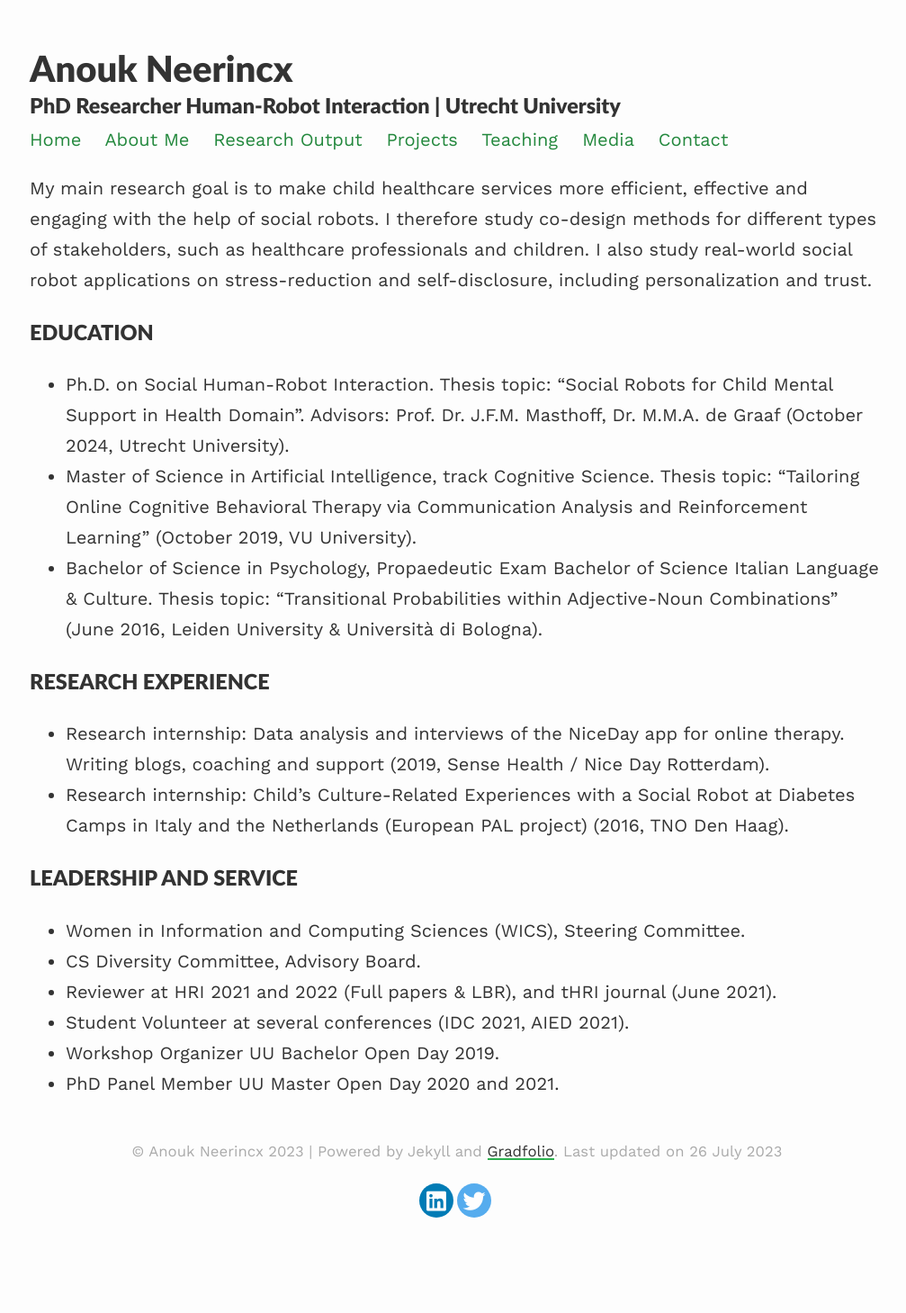
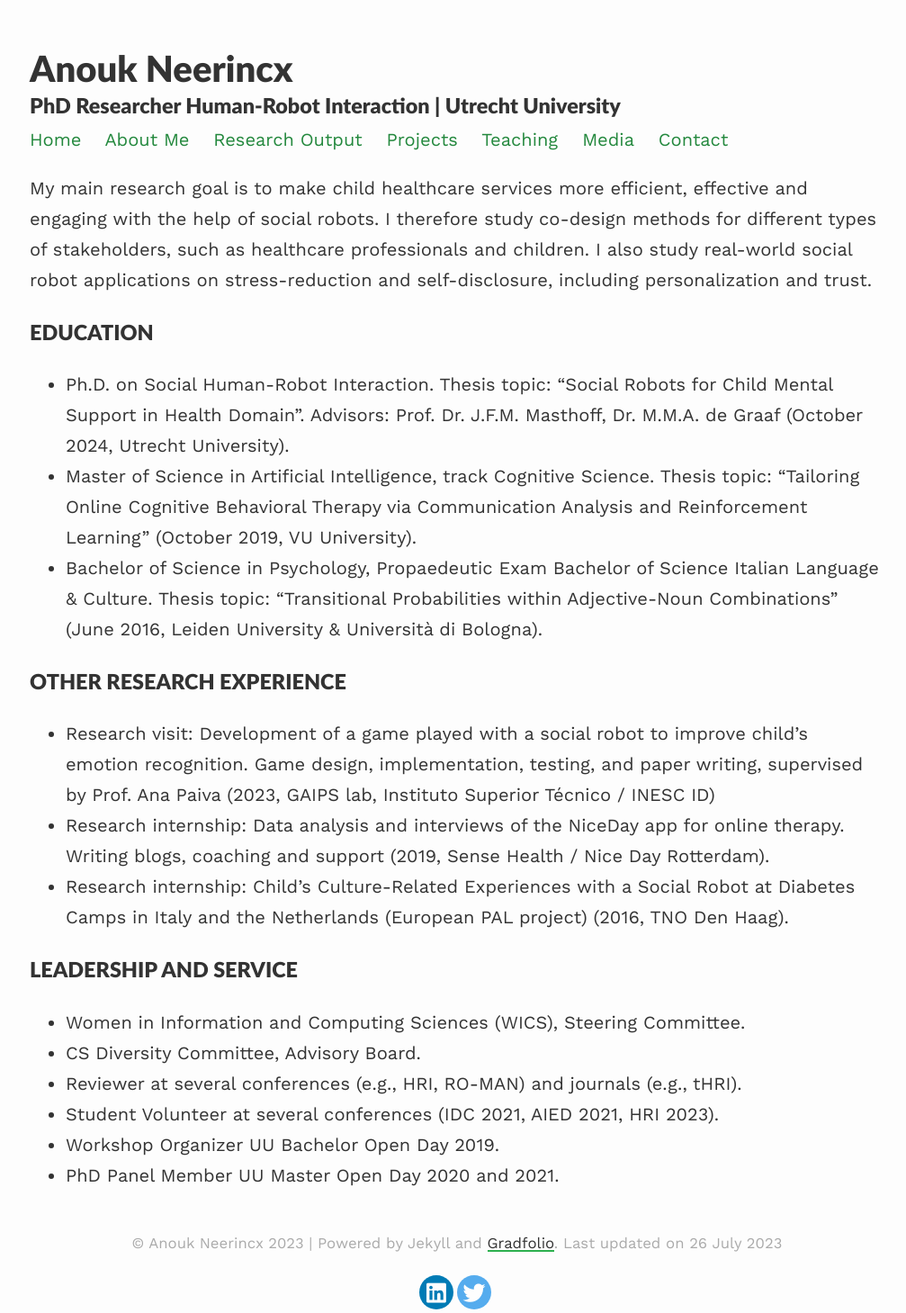
Before and after one commit to ANeerincx/website, a Jekyll site: the page built from _pages/about.md, in a window 1280 px wide. Shown: the whole page at 90% size, without its empty margins (132-1139 px from the left). Built offline with Jekyll 4.4.1, drawn with Linux system fonts in a browser that asks for light colours; nearby versions of some CDN libraries; before the commit the page ends 1357 px from its top, so only the background shows below that.

Commit message:
Update about.md

```diff
--- a/_pages/about.md
+++ b/_pages/about.md
@@ -12,7 +12,8 @@ My main research goal is to make child healthcare services more efficient, effec
 - Master of Science in Artificial Intelligence, track Cognitive Science. Thesis topic: “Tailoring Online Cognitive Behavioral Therapy via Communication Analysis and Reinforcement Learning” (October 2019, VU University).
 - Bachelor of Science in Psychology, Propaedeutic Exam Bachelor of Science Italian Language & Culture. Thesis topic: “Transitional Probabilities within Adjective-Noun Combinations” (June 2016, Leiden University & Università di Bologna).
 
-### RESEARCH EXPERIENCE
+### OTHER RESEARCH EXPERIENCE
+- Research visit: Development of a game played with a social robot to improve child's emotion recognition. Game design, implementation, testing, and paper writing, supervised by Prof. Ana Paiva (2023, GAIPS lab, Instituto Superior Técnico / INESC ID)
 - Research internship: Data analysis and interviews of the NiceDay app for online therapy. Writing blogs, coaching and support (2019, Sense Health / Nice Day Rotterdam).
 - Research internship: Child’s Culture-Related Experiences with a Social Robot at Diabetes Camps in Italy and the Netherlands (European PAL project) (2016, TNO Den Haag).
 
@@ -20,7 +21,7 @@ My main research goal is to make child healthcare services more efficient, effec
 
 - Women in Information and Computing Sciences (WICS), Steering Committee.
 - CS Diversity Committee, Advisory Board.
-- Reviewer at HRI 2021 and 2022 (Full papers & LBR), and tHRI journal (June 2021).
-- Student Volunteer at several conferences (IDC 2021, AIED 2021).
+- Reviewer at several conferences (e.g., HRI, RO-MAN) and journals (e.g., tHRI).
+- Student Volunteer at several conferences (IDC 2021, AIED 2021, HRI 2023).
 - Workshop Organizer UU Bachelor Open Day 2019.
 - PhD Panel Member UU Master Open Day 2020 and 2021.
```
